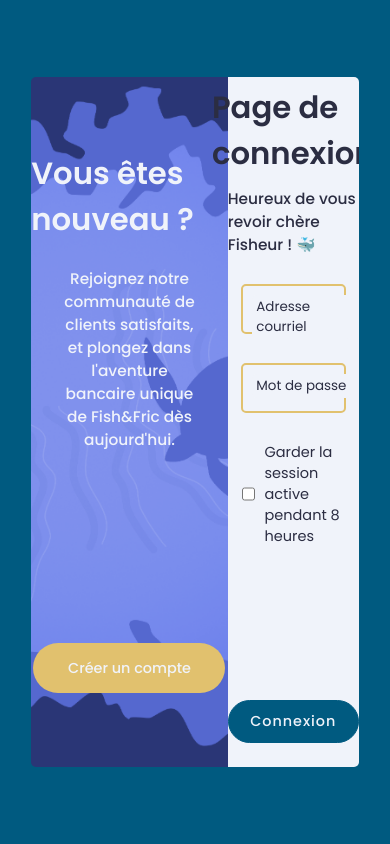
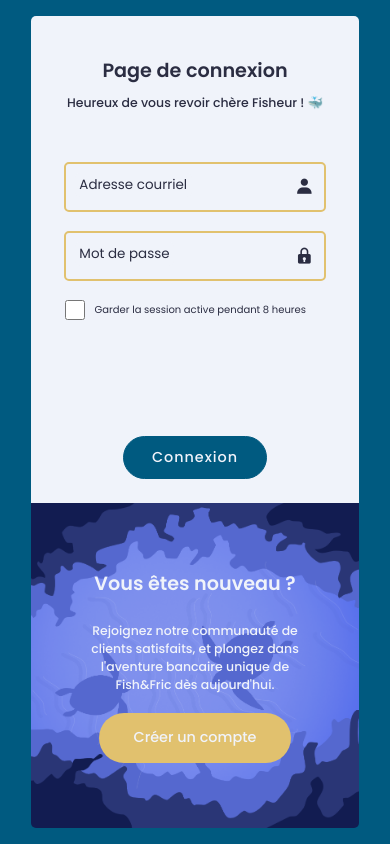
Before and after one commit to RomainBoiret/TCH099_FishFric, a PHP site: page /Connexion/page_connexion.php in a window 390 px wide. Run offline with PHP 8.4, Linux system fonts and the light colour scheme.

Commit message:
Update/Connexion_mobile_css

```diff
--- a/Site_web/Connexion/styles/style.css
+++ b/Site_web/Connexion/styles/style.css
@@ -295,3 +295,55 @@
     font-weight: 500;
     color: var(--white);
 }
+
+@media (max-width: 1000px) {
+    section {
+        padding: 4% 8%;
+    }
+
+    .main-container {
+        flex-direction: column-reverse;
+    }
+
+    .main-container .connexion-container {
+        width: 100%;
+        height: 60%;
+        gap: 1rem;
+    }
+
+    .main-container .illustration-container {
+        width: 100%;
+        height: 40%;
+        gap: 2rem;
+    }
+
+    .connexion-formulaire form {
+        height: 0;
+    }
+
+    .connexion-formulaire form .input-box {
+        gap: 2rem;
+    }
+}
+
+@media (max-width: 550px) {
+    .connexion-container .connexion-header h1 {
+        font-size: 2rem;
+    }
+
+    .connexion-container .connexion-header p {
+        font-size: 1.3rem;
+    }
+
+    .remember-box {
+        font-size: 10px;
+    }
+
+    .illustration-container h1 {
+        font-size: 2rem;
+    }
+
+    .illustration-container p {
+        font-size: 1.3rem;
+    }
+}
```
